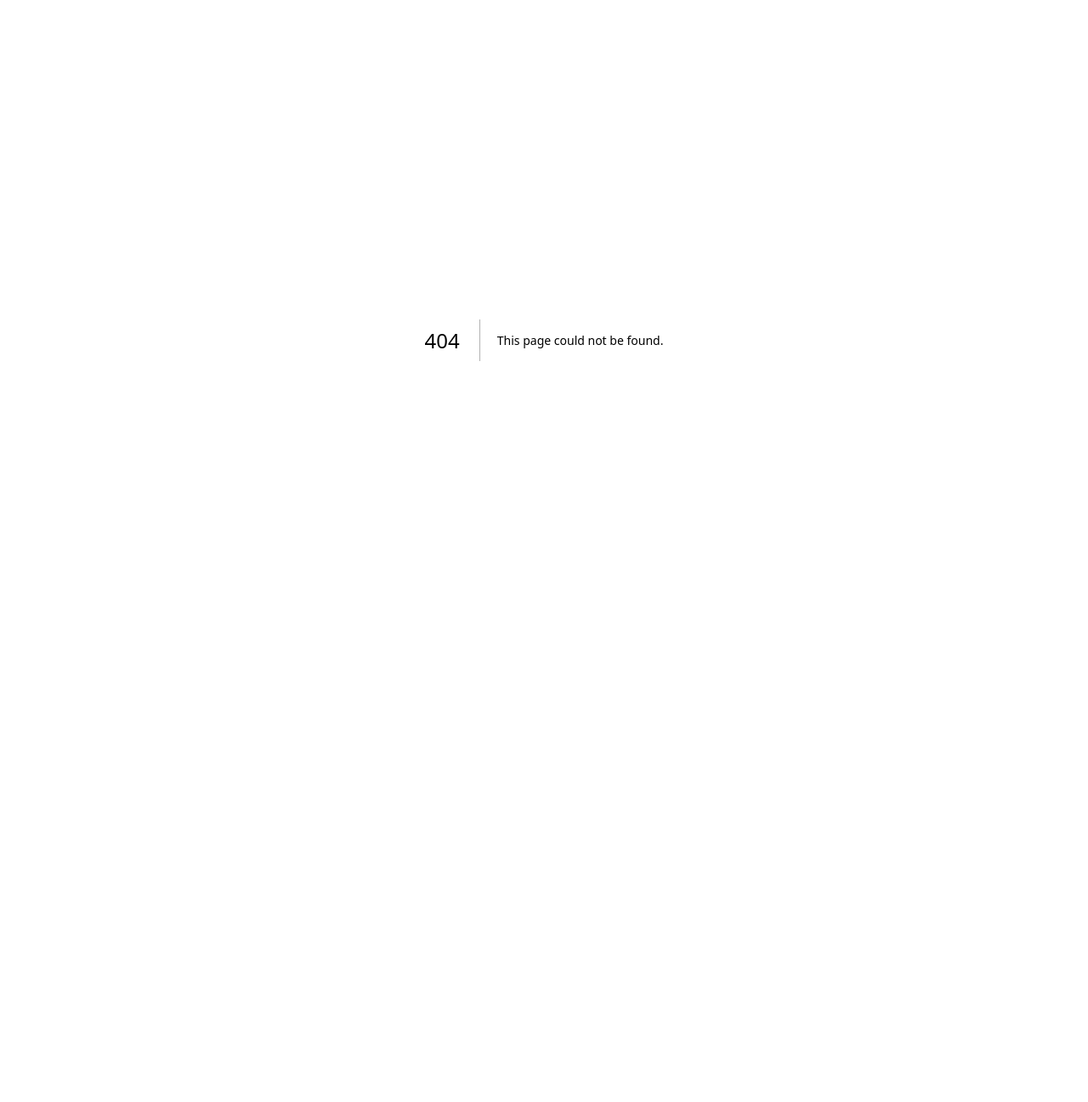
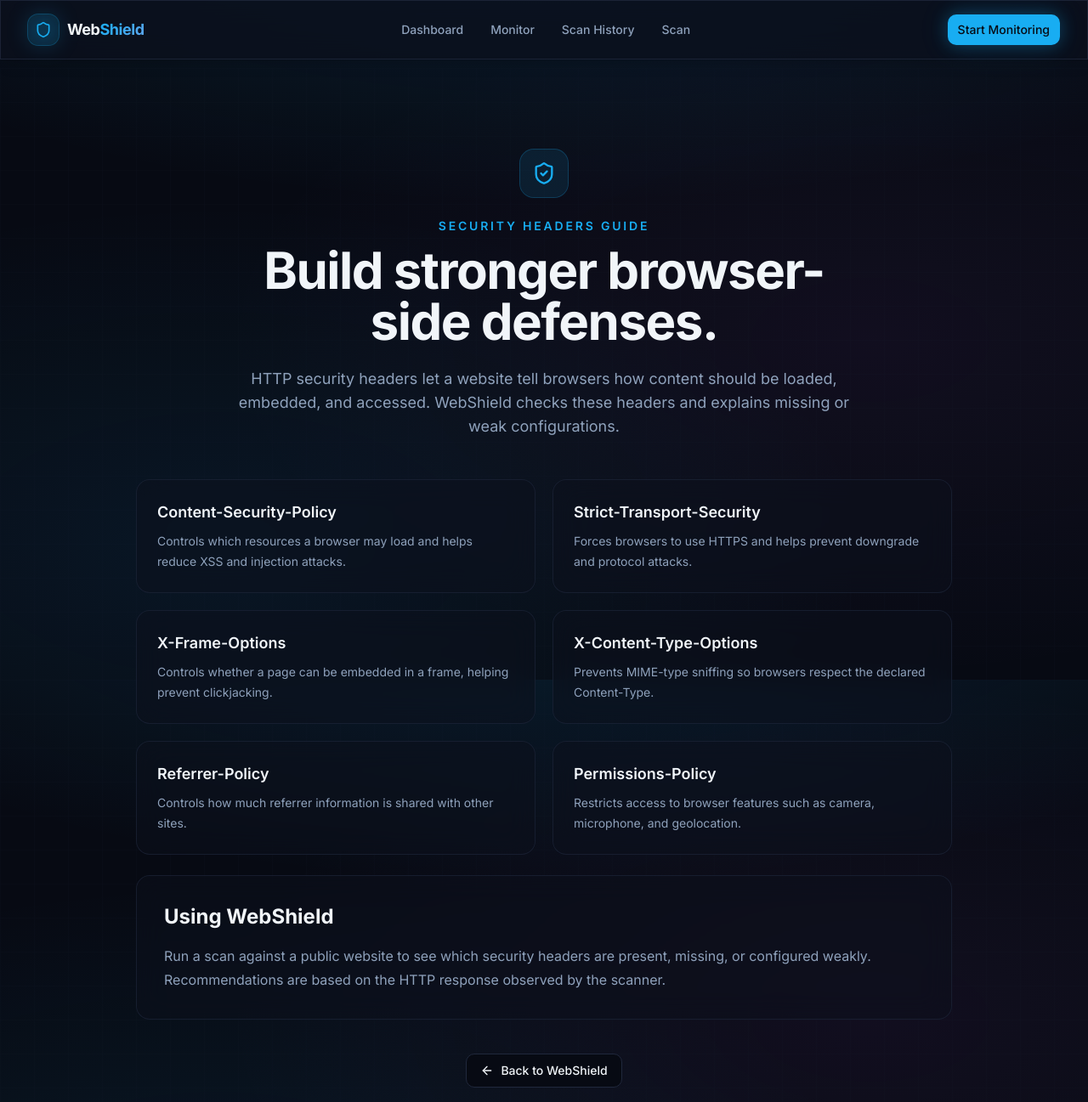
Before and after one commit to SamRepository25/WebShield, a Next.js app: page /security-headers in a window 1280 px wide. Before the commit this address had no page. Shown: the top 1297 px of the page at 85% size. Before the commit the page ends 800 px from the top, so only its background shows below. Built offline with nearby package versions, Linux system fonts and the light colour scheme.

Commit message:
Add security headers guide page

```diff
--- /dev/null
+++ b/app/security-headers/page.tsx
@@ -0,0 +1,61 @@
+import Link from 'next/link';
+import { ArrowLeft, ShieldCheck } from 'lucide-react';
+import { AppShell } from '@/components/app-shell';
+import { Button } from '@/components/ui/button';
+
+export const metadata = {
+  title: 'Security Headers Guide',
+  description: 'Learn how common HTTP security headers protect websites.',
+};
+
+const headers = [
+  ['Content-Security-Policy', 'Controls which resources a browser may load and helps reduce XSS and injection attacks.'],
+  ['Strict-Transport-Security', 'Forces browsers to use HTTPS and helps prevent downgrade and protocol attacks.'],
+  ['X-Frame-Options', 'Controls whether a page can be embedded in a frame, helping prevent clickjacking.'],
+  ['X-Content-Type-Options', 'Prevents MIME-type sniffing so browsers respect the declared Content-Type.'],
+  ['Referrer-Policy', 'Controls how much referrer information is shared with other sites.'],
+  ['Permissions-Policy', 'Restricts access to browser features such as camera, microphone, and geolocation.'],
+];
+
+export default function SecurityHeadersPage() {
+  return (
+    <AppShell>
+      <div className="relative overflow-hidden">
+        <div className="absolute inset-0 grid-bg opacity-20" aria-hidden="true" />
+        <div className="relative mx-auto max-w-5xl px-4 py-16 sm:px-6 sm:py-24 lg:px-8">
+          <div className="mx-auto max-w-3xl text-center">
+            <div className="mx-auto flex h-14 w-14 items-center justify-center rounded-2xl bg-primary/10 ring-1 ring-primary/30">
+              <ShieldCheck className="h-7 w-7 text-primary" aria-hidden="true" />
+            </div>
+            <p className="mt-6 text-sm font-semibold uppercase tracking-[0.2em] text-primary">Security Headers Guide</p>
+            <h1 className="mt-3 text-4xl font-bold tracking-tight sm:text-6xl">Build stronger browser-side defenses.</h1>
+            <p className="mt-6 text-base leading-8 text-muted-foreground sm:text-lg">HTTP security headers let a website tell browsers how content should be loaded, embedded, and accessed. WebShield checks these headers and explains missing or weak configurations.</p>
+          </div>
+
+          <div className="mt-12 grid gap-5 md:grid-cols-2">
+            {headers.map(([name, description]) => (
+              <section key={name} className="glass rounded-2xl p-6">
+                <h2 className="text-lg font-semibold">{name}</h2>
+                <p className="mt-2 text-sm leading-6 text-muted-foreground">{description}</p>
+              </section>
+            ))}
+          </div>
+
+          <div className="glass mt-6 rounded-2xl p-6 sm:p-8">
+            <h2 className="text-2xl font-bold">Using WebShield</h2>
+            <p className="mt-4 leading-7 text-muted-foreground">Run a scan against a public website to see which security headers are present, missing, or configured weakly. Recommendations are based on the HTTP response observed by the scanner.</p>
+          </div>
+
+          <div className="mt-10 flex justify-center">
+            <Button asChild variant="outline" className="gap-2">
+              <Link href="/">
+                <ArrowLeft className="h-4 w-4" aria-hidden="true" />
+                Back to WebShield
+              </Link>
+            </Button>
+          </div>
+        </div>
+      </div>
+    </AppShell>
+  );
+}
```
